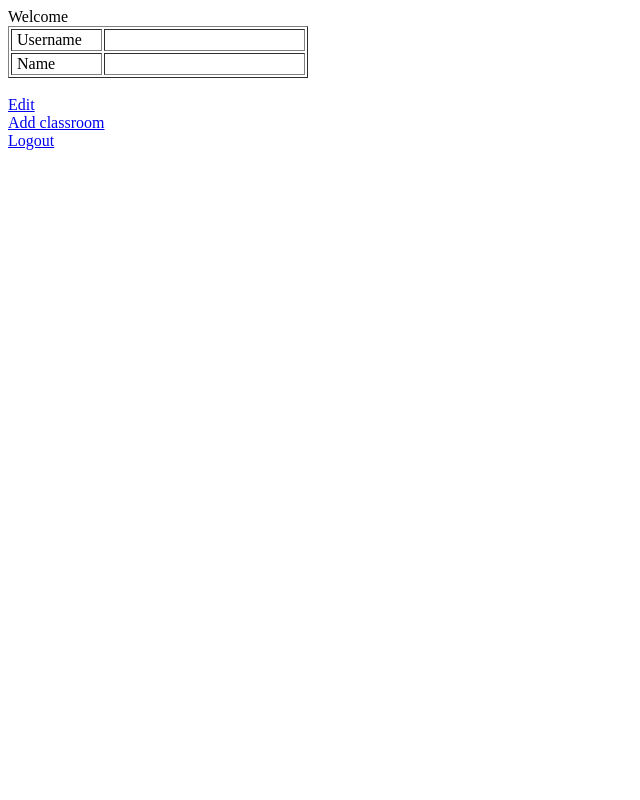
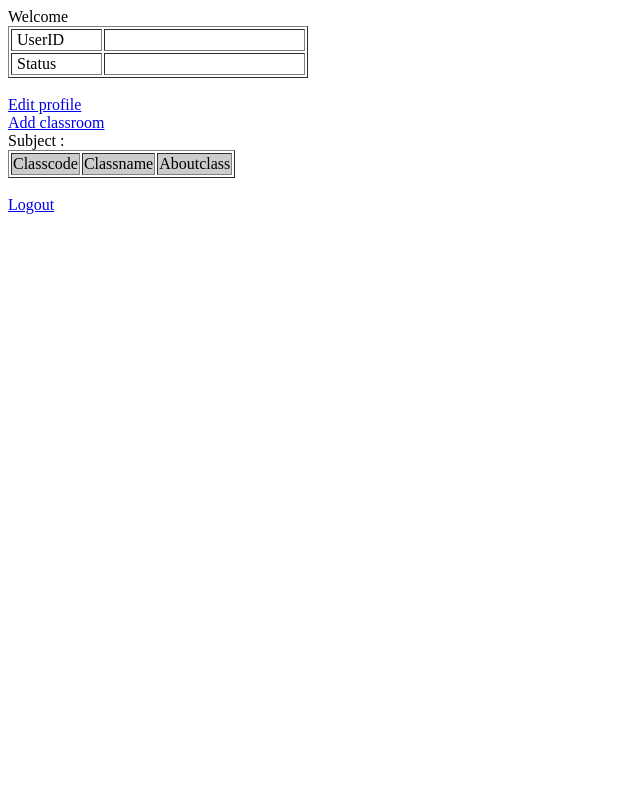
Before and after one commit to lampofgod/php-lab, a PHP site: page /s_page.php in a window 1280 px wide. Shown: the whole page, without its empty margins (0-640 px from the left). Run offline with PHP 8.4, Linux system fonts and the light colour scheme; the visitor is signed in with stand-in values (Sample User, id 1); data that the repository does not hold is empty.

Commit message:
Update s_page.php

```diff
--- a/s_page.php
+++ b/s_page.php
@@ -1,5 +1,7 @@
 <?php
 	session_start();
+	//$Classcode=$_SESSION['$Classcode'];
+
 include("config.php");
 	if($_SESSION['UserID'] == "")
 	{
@@ -22,24 +24,45 @@ include("config.php");
 <html>
 
 <body>
-  Welcome <?php echo $objResult["txtName"];?></td> <br>
+  Welcome <?php echo $objResult["txtName"];?>&nbsp;<?php echo $objResult["txtLastName"];?></td> <br>
   <table border="1" style="width: 300px">
     <tbody>
       <tr>
-        <td width="87"> &nbsp;Username</td>
-        <td width="197"><?php echo $objResult["txtUsername"];?>
+        <td width="87"> &nbsp;UserID</td>
+        <td width="197"><?php echo $objResult["UserID"];?>
         </td>
       </tr>
       <tr>
-        <td> &nbsp;Name</td>
-        <td><?php echo $objResult["txtName"];?></td>
+        <td> &nbsp;Status</td>
+        <td><?php echo $objResult["Status"];?></td>
       </tr>
     </tbody>
   </table>
   <br>
-  <a href="edit_profile.php">Edit</a>
+  <a href="edit_profile.php">Edit profile</a>
   <br>
-  <a href="add_class.php">Add classroom</a>
+  <a href="add_class.php">Add classroom</a><br>
+ Subject  :
+  <br>
+  <?php
+  $strSQL = "SELECT * FROM classroom,join_class WHERE classroom.Classcode=join_class.Classcode && join_class.UserID = '".$objResult["UserID"]."' ORDER BY join_class.Classcode asc" or die("Error:" . mysqli_error());
+$objQuery = mysqli_query($objCon,$strSQL);
+echo "<table border='1'>";
+echo "<tr align='center' bgcolor='#CCCCCC'><td>Classcode</td><td>Classname</td><td>Aboutclass</td></tr>";
+while($row = mysqli_fetch_array($objQuery)) {
+	//if($row["UserID"] == $objResult["UserID"]){
+  echo "<tr>";
+ echo "<td>".$row["Classcode"].  "</td> ";
+ //echo '<td><a href="display_t.php" target="_blank">' .$row["Classname"] .  "</a></td> ";
+  ?>
+<td><a href="https://webserv.kmitl.ac.th/lampofgod/display_s.php?Classcode=<?php echo $row["Classcode"];?>"><?php echo $row["Classname"];?></a></td>
+
+<?php
+echo '<td>'.$row["Aboutclass"] .  "</a></td> ";
+  echo "</tr>";
+	}//}
+echo "</table>";
+  ?>
   <br>
   <a href="logout.php">Logout</a>
 </body>
```
